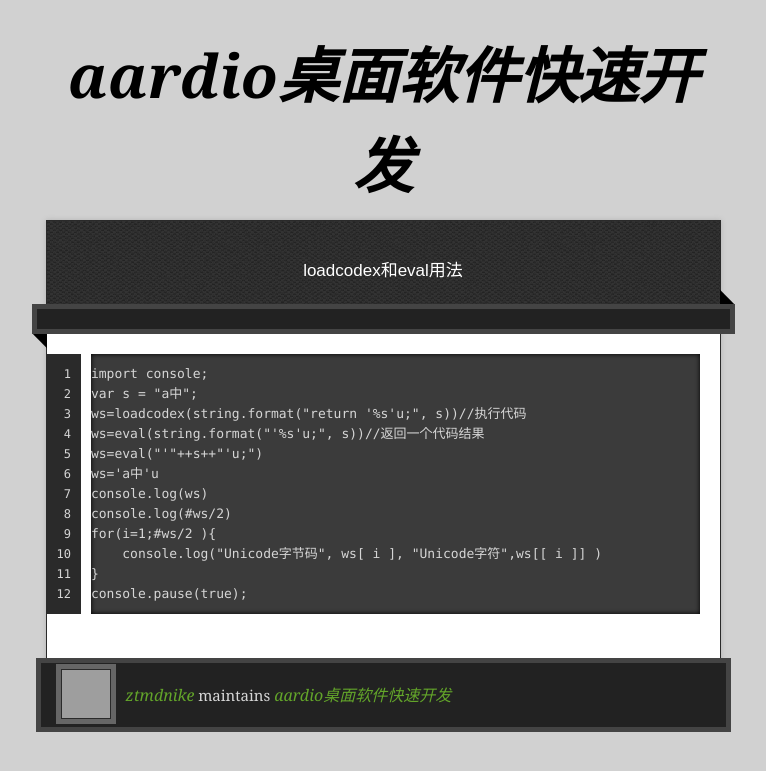
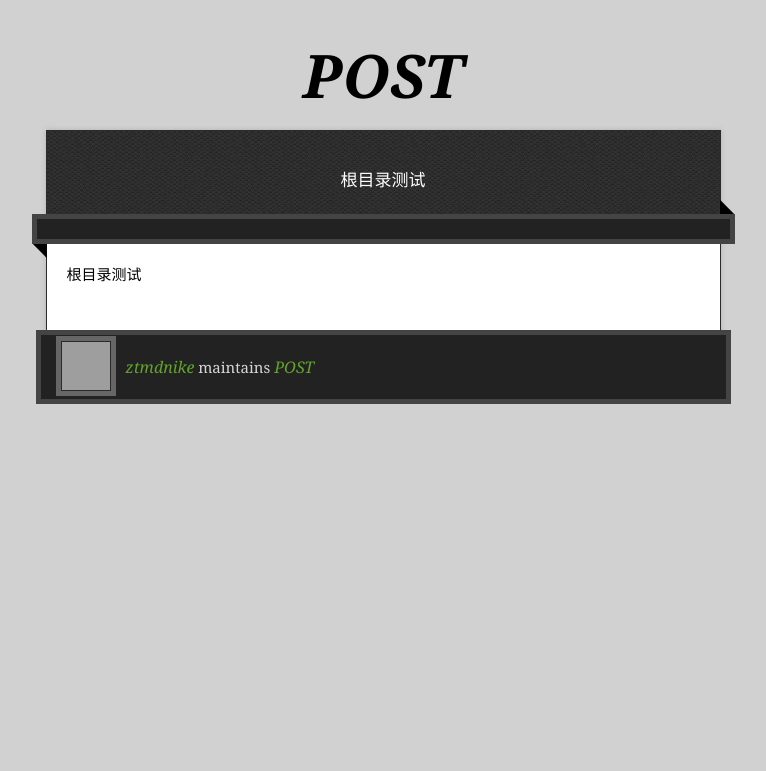
Before and after one commit to ztmdnike/hi, a Jekyll site: the page built from _posts/2021-06-08-1708.md, in a window 1280 px wide. Shown: the top 771 px of the page, without its empty margins (257-1023 px from the left). Built offline with Jekyll 4.4.1, drawn with Linux system fonts in a browser that asks for light colours; the repository's description, which GitHub fills in, is left out; grey boxes are pictures that could not be loaded.

Commit message:
Update 2021-06-08-1708.md

````diff
--- a/_posts/2021-06-08-1708.md
+++ b/_posts/2021-06-08-1708.md
@@ -1,19 +1,7 @@
 ---
 layout: default
-title: aardio桌面软件快速开发
-description: loadcodex和eval用法
+title: POST
+description: 根目录测试
 ---
-```
-import console;
-var s = "a中";
-ws=loadcodex(string.format("return '%s'u;", s))//执行代码
-ws=eval(string.format("'%s'u;", s))//返回一个代码结果
-ws=eval("'"++s++"'u;")
-ws='a中'u
-console.log(ws)
-console.log(#ws/2)
-for(i=1;#ws/2 ){
-    console.log("Unicode字节码", ws[ i ], "Unicode字符",ws[[ i ]] )
-}
-console.pause(true);
-```
+
+根目录测试
````
